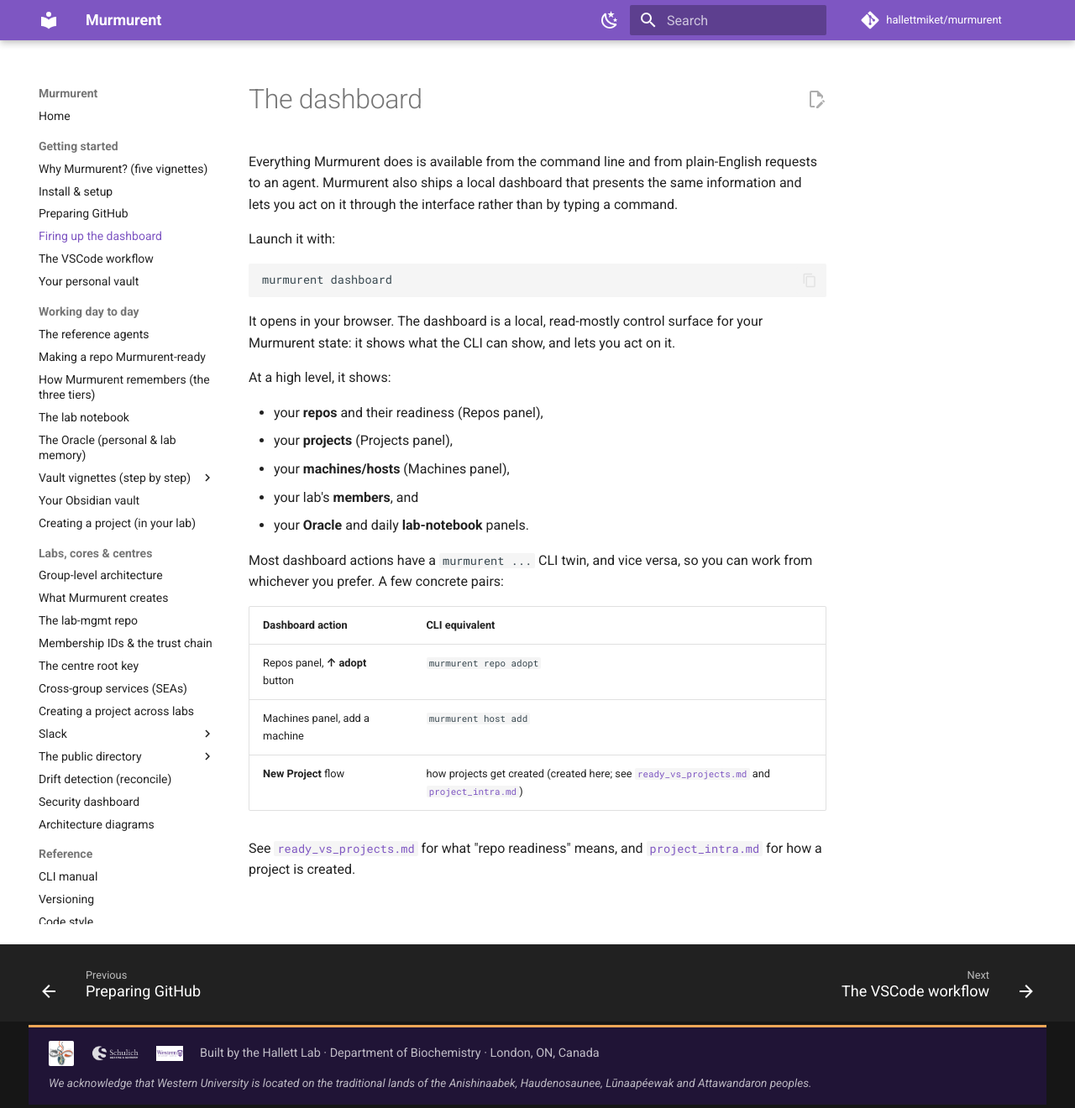
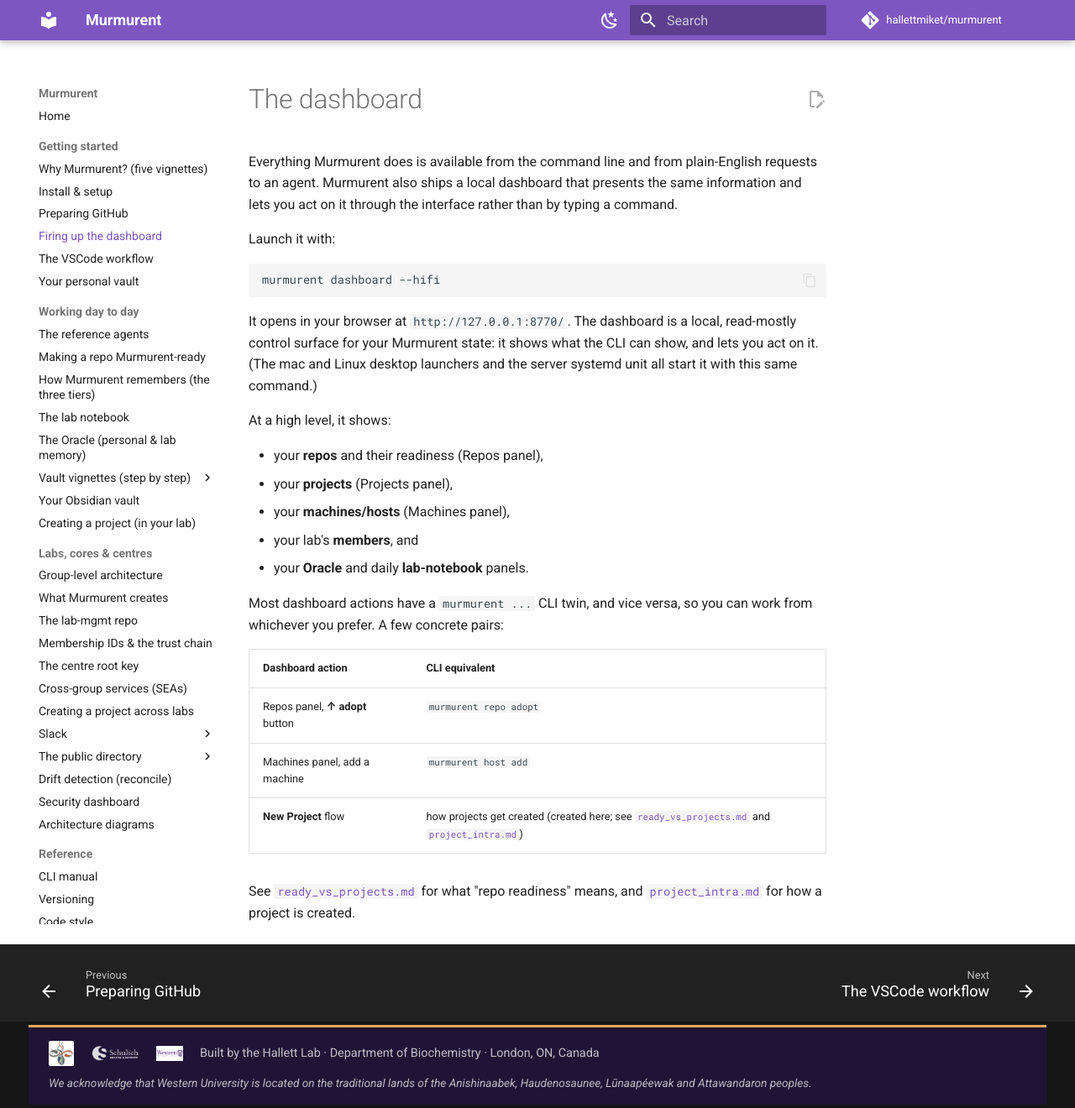
Before and after one commit to hallettmiket/murmurent, an MkDocs documentation site: the page built from docs/dashboard.md, in a window 1280 px wide and 1320 px high. Shown: the whole window at 84% size. Built offline with MkDocs 1.6.1 and Material for MkDocs 9.7.7, drawn with Linux system fonts in a browser that asks for light colours; comment, search, counter and statistics services are not loaded.

Commit message:
docs: point the dashboard command at the FastAPI UI (--hifi)
The docs told users to run bare `murmurent dashboard`, which launches
the legacy Streamlit app. The real dashboard (the FastAPI web UI the
pages describe, and the one the mac/Linux launchers and systemd unit
start) is `murmurent dashboard --hifi`. Update dashboard.md, the CLI
manual, and the group_level live-view note accordingly.

Co-Authored-By: Claude Opus 4.8 <noreply@anthropic.com>

````diff
--- a/docs/dashboard.md
+++ b/docs/dashboard.md
@@ -8,12 +8,14 @@ interface rather than by typing a command.
 Launch it with:
 
 ```bash
-murmurent dashboard
+murmurent dashboard --hifi
 ```
 
-It opens in your browser. The dashboard is a local, read-mostly control
-surface for your Murmurent state: it shows what the CLI can show, and lets
-you act on it.
+It opens in your browser at `http://127.0.0.1:8770/`. The dashboard is a
+local, read-mostly control surface for your Murmurent state: it shows what
+the CLI can show, and lets you act on it. (The mac and Linux desktop
+launchers and the server systemd unit all start it with this same
+command.)
 
 At a high level, it shows:
 
````
Also changed, not shown: docs/cli_manual.md (+1 -1 lines), docs/group_level.md (+1 -1 lines).
